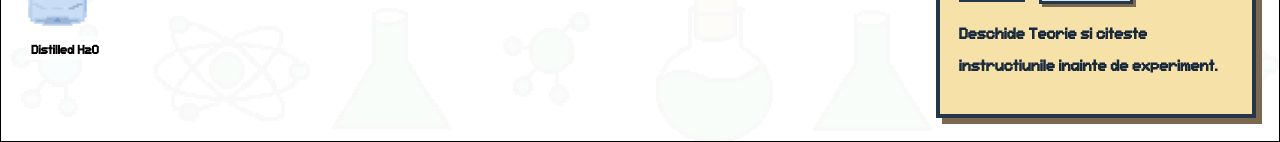
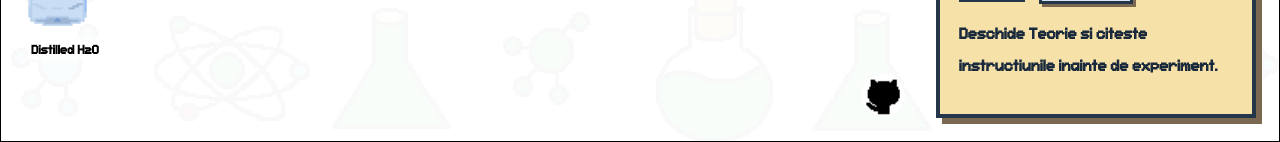
Before and after one commit to MonsieurLazar/termochimie-efect-termic, a SvelteKit app: page / in a window 1280 px wide. Shown: the part 658-800 px from the top of the page. Built offline with nearby package versions, Linux system fonts and the light colour scheme.

Commit message:
add: github icon

```diff
--- a/src/routes/+page.svelte
+++ b/src/routes/+page.svelte
@@ -708,6 +708,17 @@
   {/if}
 </aside>
 
+<a
+  href="https://github.com/MonsieurLazar/termochimie-efect-termic"
+  target="_blank"
+  rel="noopener noreferrer"
+  class="github-floating-icon"
+  title="Vezi codul sursă pe GitHub"
+>
+  <img src="design/icons/github_icon-pixilart.png" alt="GitHub Project" />
+  <img src="design/icons/github_icon-pixilart_hover.png" class="icon-hover" alt="GitHub Project Hover" />
+</a>
+
 {#if engine.widgetVisibility.graph}
   <div
     id="widget-graph"
@@ -1124,4 +1135,34 @@
     );
     clip-path: polygon(100% 100%, 100% 0, 0 100%);
   }
+
+  .github-floating-icon {
+    position: fixed;
+    bottom: 1rem;
+    right: calc(min(320px, calc(100vw - 2rem)) + 2.2rem);
+    z-index: 1500;
+
+    width: 48px;
+    height: 48px;
+    display: block;
+    transition: transform 0.2s ease;
+  }
+
+  .github-floating-icon img {
+    position: absolute;
+    top: 0;
+    left: 0;
+    width: 100%;
+    height: 100%;
+    object-fit: contain;
+    transition: opacity 0.2s ease;
+  }
+  .icon-hover {
+    opacity: 0;
+  }
+
+  .github-floating-icon:hover .icon-hover {
+    opacity: 1;
+  }
+
 </style>
```
